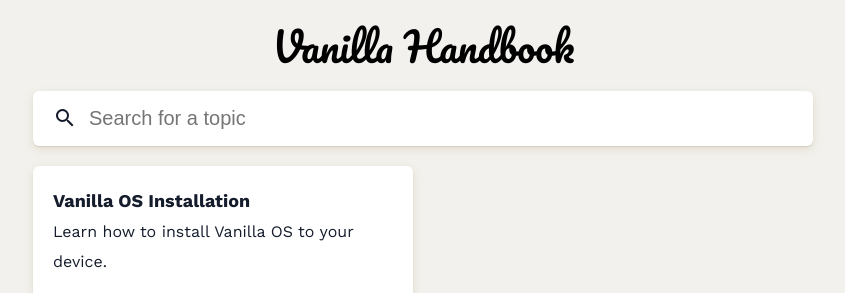
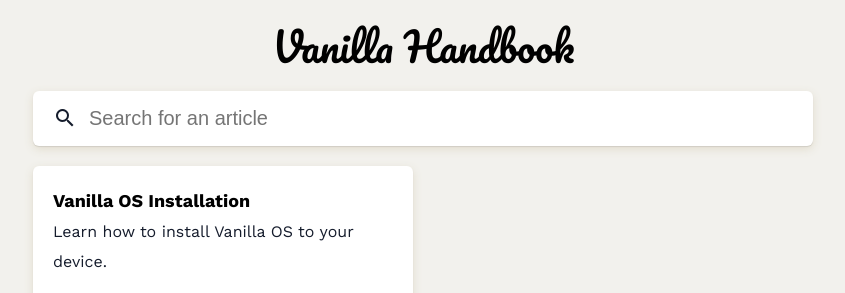
Before and after one commit to Vanilla-OS/handbook, a Jekyll site: the page built from index.md, in a window 1280 px wide. Shown: the part 278-571 px from the top of the page, without its empty margins (217-1062 px from the left). Built offline with Jekyll 4.4.1, drawn with Linux system fonts in a browser that asks for light colours.

Commit message:
Repo refresh
This is a massive PR the changes in the PR are as follows

1. Making the title of article cards clickable.
2. Adding spaces between markdown heading as per markdownlint community specification.
3. Adding information on translating the pages along with relevent links.
4. Adding information about markdown and the format for posts along with structures.
5. General rewording of the word in repository.

Signed-off-by: K.B.Dharun Krishna <kbdharunkrishna@gmail.com>

```diff
--- a/index.md
+++ b/index.md
@@ -9,11 +9,11 @@ description: Learn how to use Vanilla OS.
         </div>
         <div class="searchField">
             <span class="material-icons-outlined">search</span>
-            <input type="text" placeholder="Search for a topic" id="searchField" />
+            <input type="text" placeholder="Search for an article" id="searchField" />
         </div>
         <div class="suggestArea" id="suggestArea">
             <div class="suggestItem card">
-                <b>Vanilla OS Installation</b>
+                <b><a href="/2022/11/05/installation.html">Vanilla OS Installation</a></b>
                 <p>Learn how to install Vanilla OS to your device.</p>
                 <a href="/2022/11/05/installation.html" class="buttonLink readLink">
                     <span>Read</span>
```
Also changed, not shown: _posts/2022-11-05-installation.md (+17 -0 lines), README.md.
